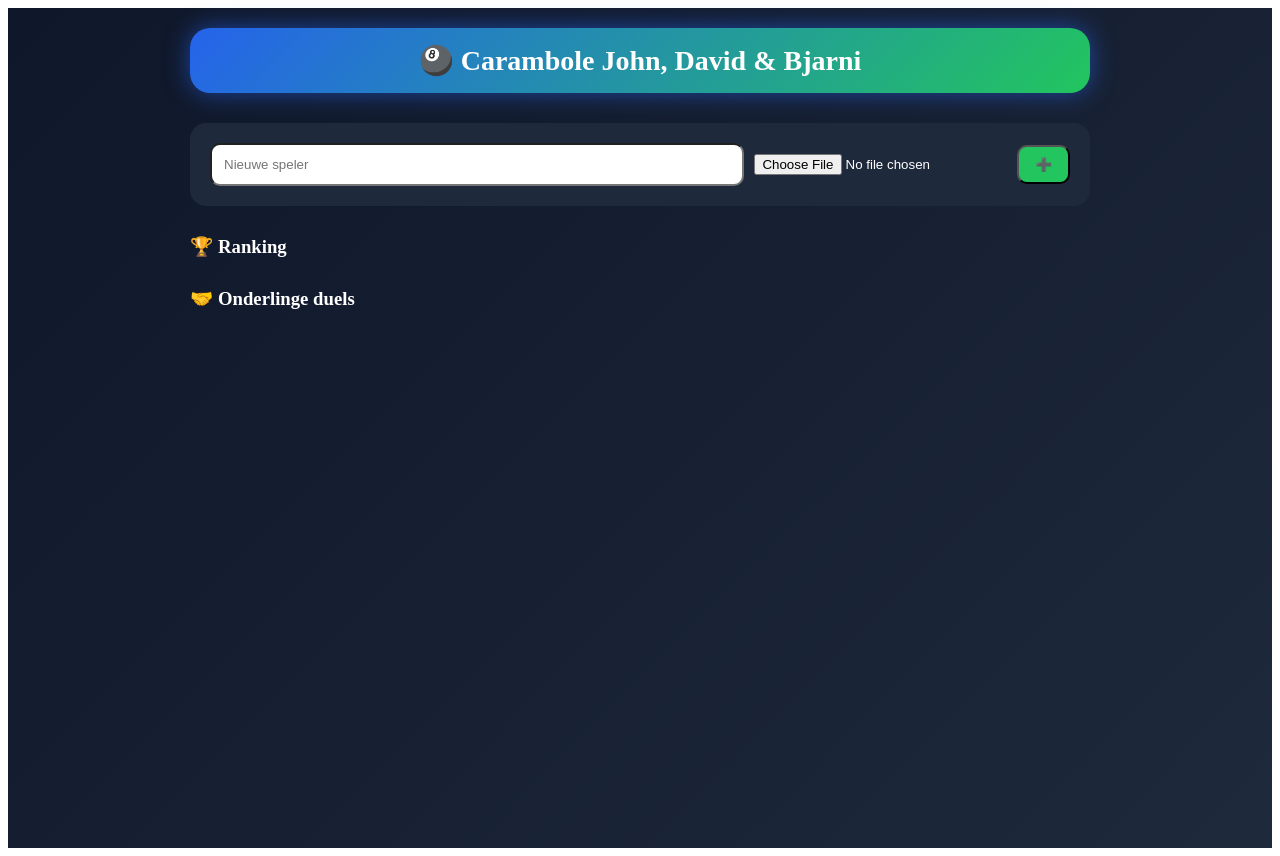
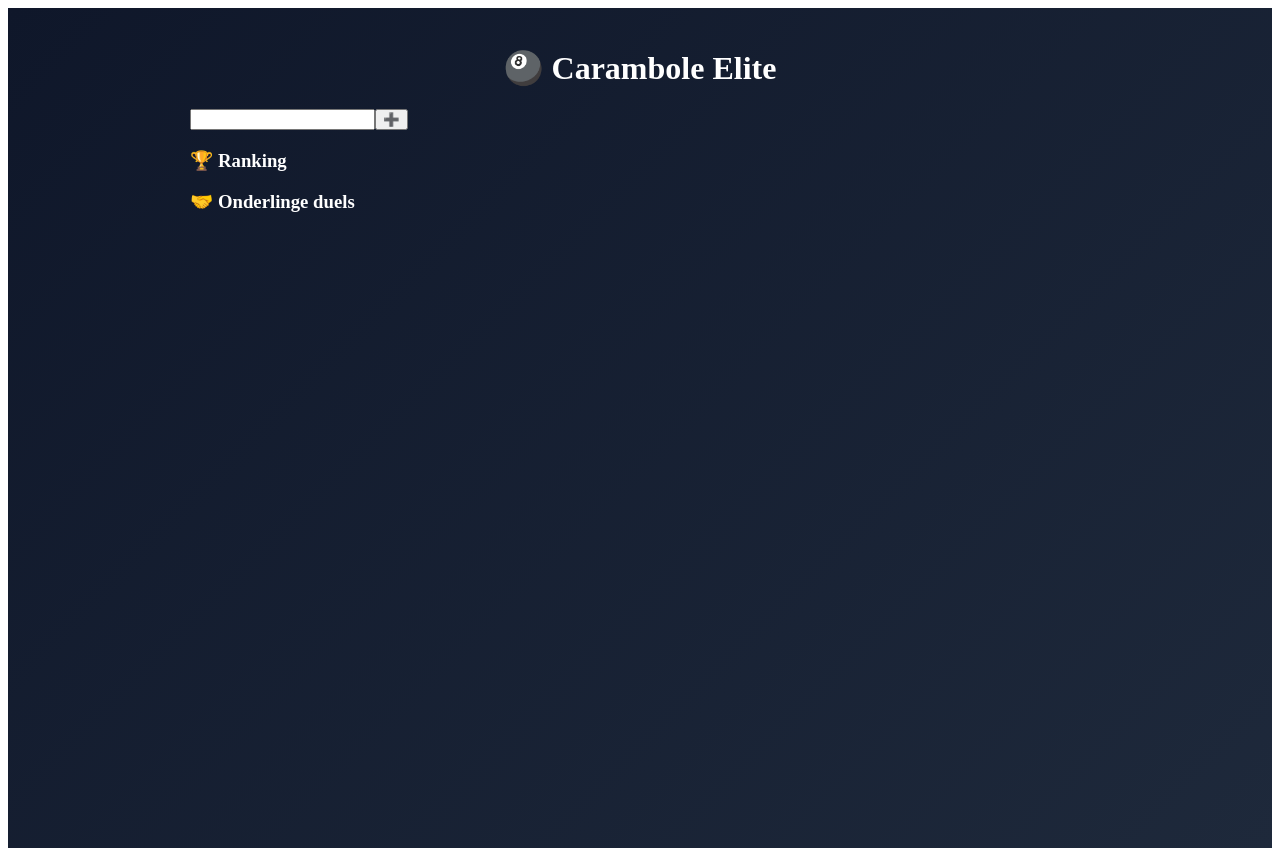
Before and after one commit to steppedavid-glitch/carambole-app, a React (Vite) app: page / in a window 1280 px wide. Built offline with nearby package versions, Linux system fonts and the light colour scheme.

Commit message:
Update App.jsx

```diff
--- a/src/App.jsx
+++ b/src/App.jsx
@@ -5,11 +5,10 @@ export default function App() {
   // ---------- STATE ----------
   const [players, setPlayers] = useState([]);
   const [name, setName] = useState("");
-  const [photo, setPhoto] = useState(null);
-  const [photoKey, setPhotoKey] = useState(0);
 
   const [selected, setSelected] = useState([]);
   const [targets, setTargets] = useState({});
+
   const [game, setGame] = useState(false);
 
   const [scores, setScores] = useState({});
@@ -34,48 +33,12 @@ export default function App() {
     localStorage.setItem("games", JSON.stringify(games));
   }, [games]);
 
-  // ---------- PHOTO ----------
-  const handlePhoto = (e) => {
-    const file = e.target.files[0];
-    if (!file) return;
-
-    const reader = new FileReader();
-    reader.onload = () => setPhoto(reader.result);
-    reader.readAsDataURL(file);
-  };
-
-  const updatePhoto = (id, e) => {
-    const file = e.target.files[0];
-    if (!file) return;
-
-    const reader = new FileReader();
-    reader.onload = () => {
-      setPlayers(prev =>
-        prev.map(p =>
-          p.id === id ? { ...p, photo: reader.result } : p
-        )
-      );
-    };
-
-    reader.readAsDataURL(file);
-  };
-
   // ---------- PLAYER ----------
   const addPlayer = () => {
     if (!name.trim()) return;
 
-    setPlayers(prev => [
-      ...prev,
-      {
-        id: crypto.randomUUID(),
-        name,
-        photo: photo || null
-      }
-    ]);
-
+    setPlayers(prev => [...prev, { id: crypto.randomUUID(), name }]);
     setName("");
-    setPhoto(null);
-    setPhotoKey(k => k + 1);
   };
 
   const togglePlayer = (p) => {
@@ -171,6 +134,7 @@ export default function App() {
     };
   };
 
+  // ---------- HEAD TO HEAD ----------
   const getHeadToHead = () => {
     const results = {};
 
@@ -178,6 +142,7 @@ export default function App() {
       if (g.players.length !== 2) return;
 
       const [p1, p2] = g.players;
+
       const key = [p1.name, p2.name].sort().join(" vs ");
 
       if (!results[key]) {
@@ -214,47 +179,15 @@ export default function App() {
 
       <div style={{ width: "100%", maxWidth: 900 }}>
 
-        {/* HEADER */}
-        <div style={{ textAlign: "center", marginBottom: 30 }}>
-          <div style={{
-            padding: "16px 32px",
-            borderRadius: 20,
-            background: "linear-gradient(135deg,#2563eb,#22c55e)",
-            fontSize: 28,
-            fontWeight: "bold",
-            boxShadow: "0 0 25px rgba(37,99,235,0.6)"
-          }}>
-            🎱 Carambole John, David & Bjarni
-          </div>
-        </div>
+        <h1 style={{ textAlign: "center" }}>🎱 Carambole Elite</h1>
 
         {/* START */}
         {!game && (
           <>
             {/* ADD */}
-            <div style={{
-              background: "#1e293b",
-              padding: 20,
-              borderRadius: 16,
-              marginBottom: 20,
-              display: "flex",
-              gap: 10,
-              alignItems: "center"
-            }}>
-              <input
-                value={name}
-                onChange={e => setName(e.target.value)}
-                placeholder="Nieuwe speler"
-                style={{ flex: 1, padding: 12, borderRadius: 10 }}
-              />
-
-              <input key={photoKey} type="file" onChange={handlePhoto} />
-
-              <button onClick={addPlayer} style={{
-                background: "#22c55e",
-                padding: "10px 16px",
-                borderRadius: 10
-              }}>➕</button>
+            <div style={{ marginBottom: 20 }}>
+              <input value={name} onChange={e => setName(e.target.value)} />
+              <button onClick={addPlayer}>➕</button>
             </div>
 
             {/* PLAYERS */}
@@ -262,38 +195,10 @@ export default function App() {
               const isSelected = selected.find(x => x.id === p.id);
 
               return (
-                <div key={p.id} style={{
-                  background: "#1e293b",
-                  padding: 14,
-                  borderRadius: 12,
-                  marginBottom: 10,
-                  display: "flex",
-                  alignItems: "center",
-                  gap: 10
-                }}>
-                  <label>
-                    {p.photo ? (
-                      <img src={p.photo} style={{
-                        width: 50,
-                        height: 50,
-                        borderRadius: "50%",
-                        objectFit: "cover"
-                      }} />
-                    ) : (
-                      <div style={{
-                        width: 50,
-                        height: 50,
-                        borderRadius: "50%",
-                        background: "#334155",
-                        display: "flex",
-                        alignItems: "center",
-                        justifyContent: "center"
-                      }}>📸</div>
-                    )}
-                    <input type="file" hidden onChange={(e)=>updatePhoto(p.id,e)} />
-                  </label>
-
-                  <div style={{ flex: 1 }}>{p.name}</div>
+                <div key={p.id} style={{ marginBottom: 10 }}>
+                  <button onClick={() => togglePlayer(p)}>
+                    {p.name}
+                  </button>
 
                   {isSelected && (
                     <input
@@ -305,35 +210,18 @@ export default function App() {
                           [p.id]: Number(e.target.value)
                         })
                       }
-                      style={{ width: 70 }}
                     />
                   )}
-
-                  <button onClick={() => togglePlayer(p)} style={{
-                    background: isSelected ? "#22c55e" : "#334155",
-                    padding: "8px 12px",
-                    borderRadius: 8
-                  }}>
-                    {isSelected ? "✓" : "Selecteer"}
-                  </button>
                 </div>
               );
             })}
 
             {selected.length >= 2 && (
-              <button onClick={startGame} style={{
-                width: "100%",
-                padding: 16,
-                marginTop: 20,
-                borderRadius: 12,
-                background: "#2563eb"
-              }}>
-                ▶️ Start match
-              </button>
+              <button onClick={startGame}>Start match</button>
             )}
 
             {/* RANKING */}
-            <h3 style={{ marginTop: 30 }}>🏆 Ranking</h3>
+            <h3>🏆 Ranking</h3>
             {ranking.map((p,i)=>{
               const s = getStats(p);
               return (
@@ -344,7 +232,7 @@ export default function App() {
             })}
 
             {/* HEAD TO HEAD */}
-            <h3 style={{ marginTop: 30 }}>🤝 Onderlinge duels</h3>
+            <h3>🤝 Onderlinge duels</h3>
             {getHeadToHead().map((m, i) => (
               <div key={i}>
                 {m.p1} vs {m.p2} → {m.w1} - {m.w2}
```
